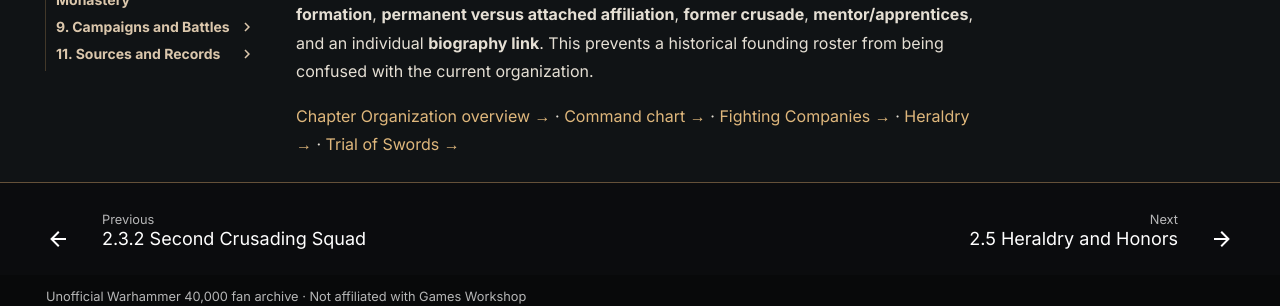
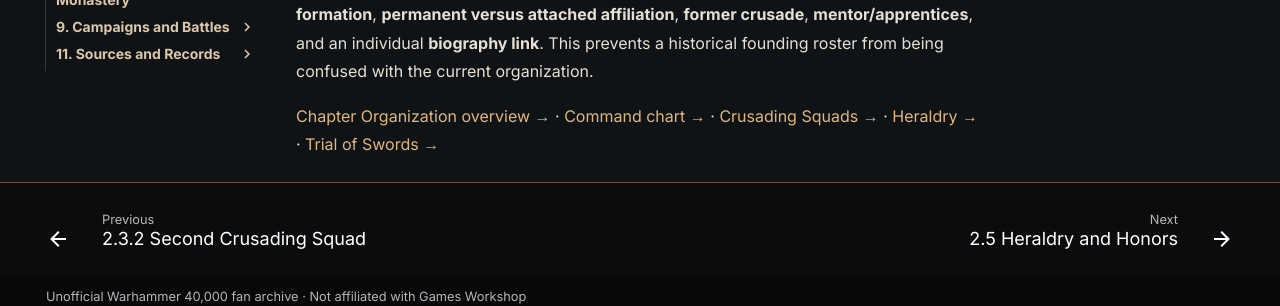
Before and after one commit to Rednecko/warhammer-archives, an MkDocs documentation site: the page built from docs/sons-of-sigismund/organization/membership.md, in a window 1280 px wide and 900 px high, scrolled down 1916 px. Shown: the part 560-866 px from the top of the window. Built offline with MkDocs 1.6.1 and Material for MkDocs 9.7.7, drawn with Linux system fonts in a browser that asks for light colours; comment, search, counter and statistics services are not loaded.

Commit message:
Rename Fighting Companies as compact Crusading Squads

```diff
--- a/docs/sons-of-sigismund/organization/membership.md
+++ b/docs/sons-of-sigismund/organization/membership.md
@@ -44,4 +44,4 @@ A brother accepted for permanent membership takes an **Oath of Allegiance** to t
 
 An eventual administrative register should distinguish **rank**, **current office**, **assigned formation**, **permanent versus attached affiliation**, **former crusade**, **mentor/apprentices**, and an individual **biography link**. This prevents a historical founding roster from being confused with the current organization.
 
-[Chapter Organization overview →](index.md) · [Command chart →](chain-of-command.md) · [Fighting Companies →](fighting-companies/index.md) · [Heraldry →](heraldry.md) · [Trial of Swords →](../traditions/index.md)
+[Chapter Organization overview →](index.md) · [Command chart →](chain-of-command.md) · [Crusading Squads →](crusading-squads/index.md) · [Heraldry →](heraldry.md) · [Trial of Swords →](../traditions/index.md)
```
